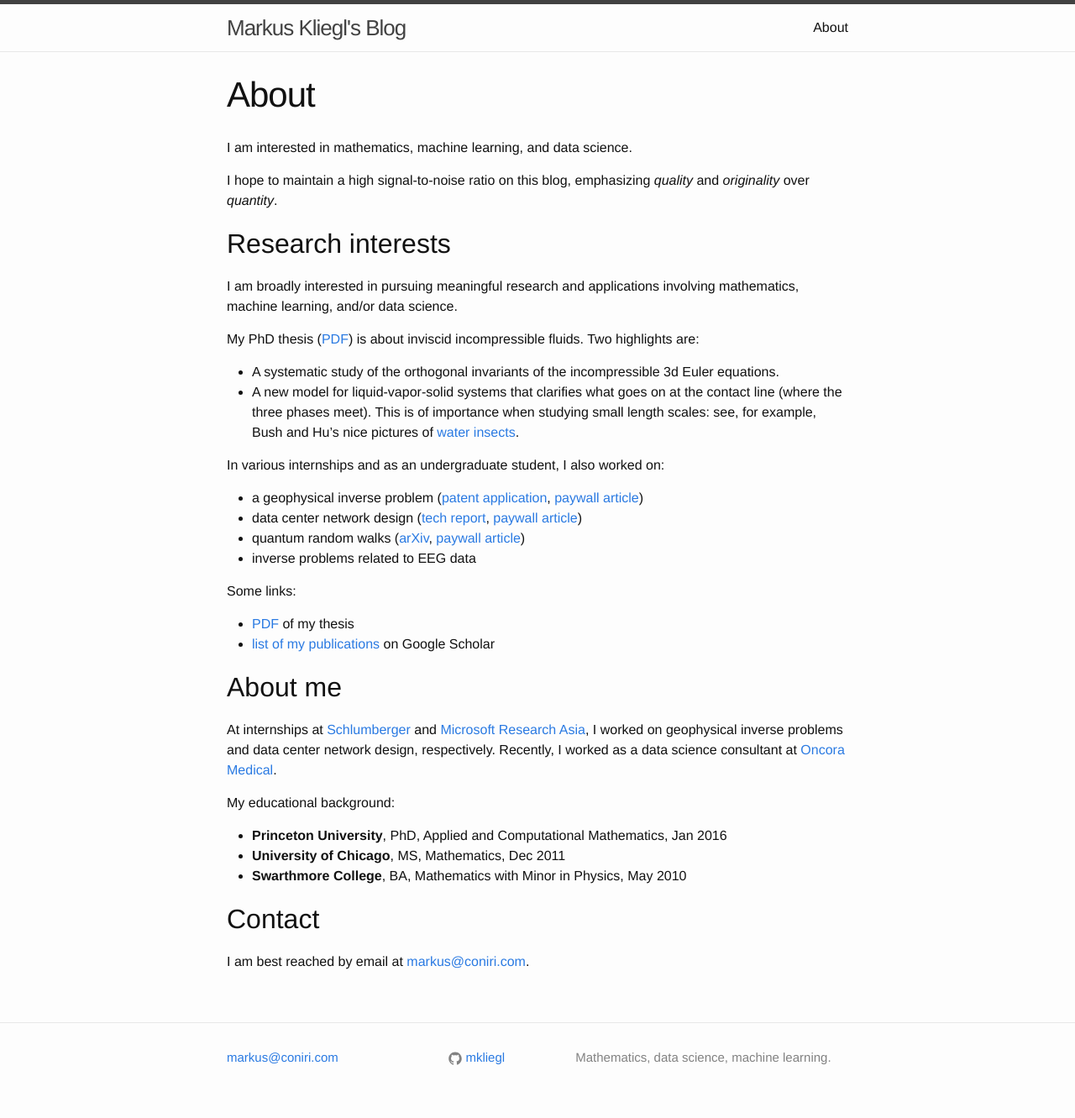
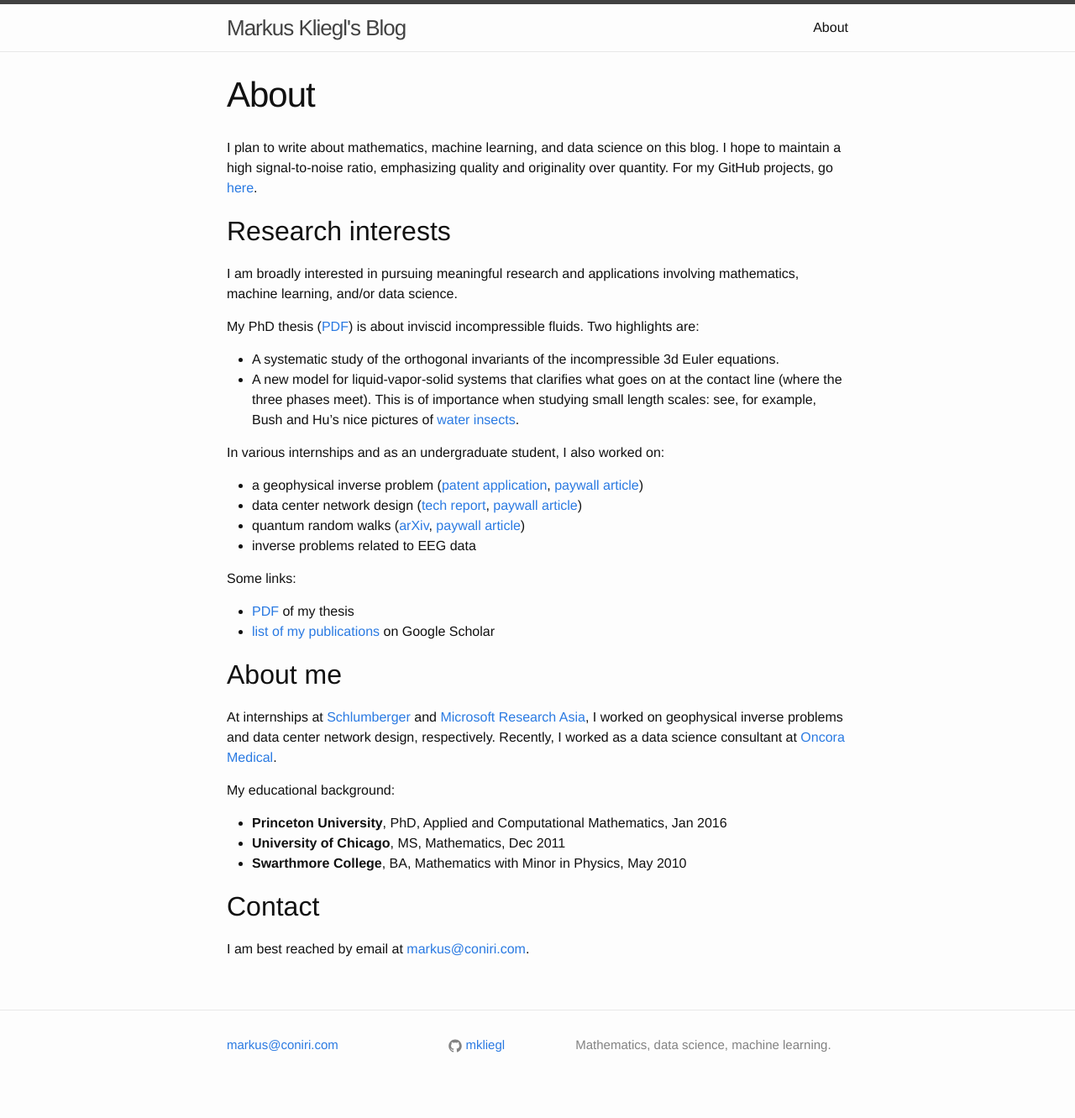
Before and after one commit to mkliegl/mkliegl.github.io, a Jekyll site: the page built from about.md, in a window 1280 px wide. Shown: the whole page at 84% size. Built offline with Jekyll 4.4.1, drawn with Linux system fonts in a browser that asks for light colours.

```diff
--- a/_config.yml
+++ b/_config.yml
@@ -4,10 +4,15 @@ email: markus@coniri.com
 description: > # this means to ignore newlines until "baseurl:"
   Mathematics, data science, machine learning.
 baseurl: "" # the subpath of your site, e.g. /blog
-url: "http://mkliegl.github.io" # the base hostname & protocol for your site
+url: "https://mkliegl.github.io" # the base hostname & protocol for your site
 #twitter_username: jekyllrb
-github_username:  mkliegl
+github_username: mkliegl
 
 # Build settings
 markdown: kramdown
 permalink: "/:title"
+
+# MathJax
+math_engine: mathjax
+math_engine_opts:
+  preview: true
--- a/about.md
+++ b/about.md
@@ -4,10 +4,10 @@ title: About
 permalink: /about/
 ---
 
-I am interested in mathematics, machine learning, and data science.
-
-I hope to maintain a high signal-to-noise ratio on this blog, emphasizing
-*quality* and *originality* over *quantity*.
+I plan to write about mathematics, machine learning, and data science on
+this blog. I hope to maintain a high signal-to-noise ratio, emphasizing
+quality and originality over quantity. For my GitHub projects, go
+[here][github-projects].
 
 
 ## Research interests
@@ -72,3 +72,4 @@ I am best reached by email at [{{ site.email }}](mailto:{{ site.email }}).
 [qrw-doi]: http://dx.doi.org/10.1142/S0219749908004377
 [eage-doi]: http://dx.doi.org/10.3997/2214-4609.20141285
 [slb-patent]: http://www.freepatentsonline.com/y2015/0192694.html
+[github-projects]: https://github.com/mkliegl
```
Also changed, not shown: other parts of about.md (+1 -1 lines), _includes/head.html (+12 -0 lines), 3 other files.
